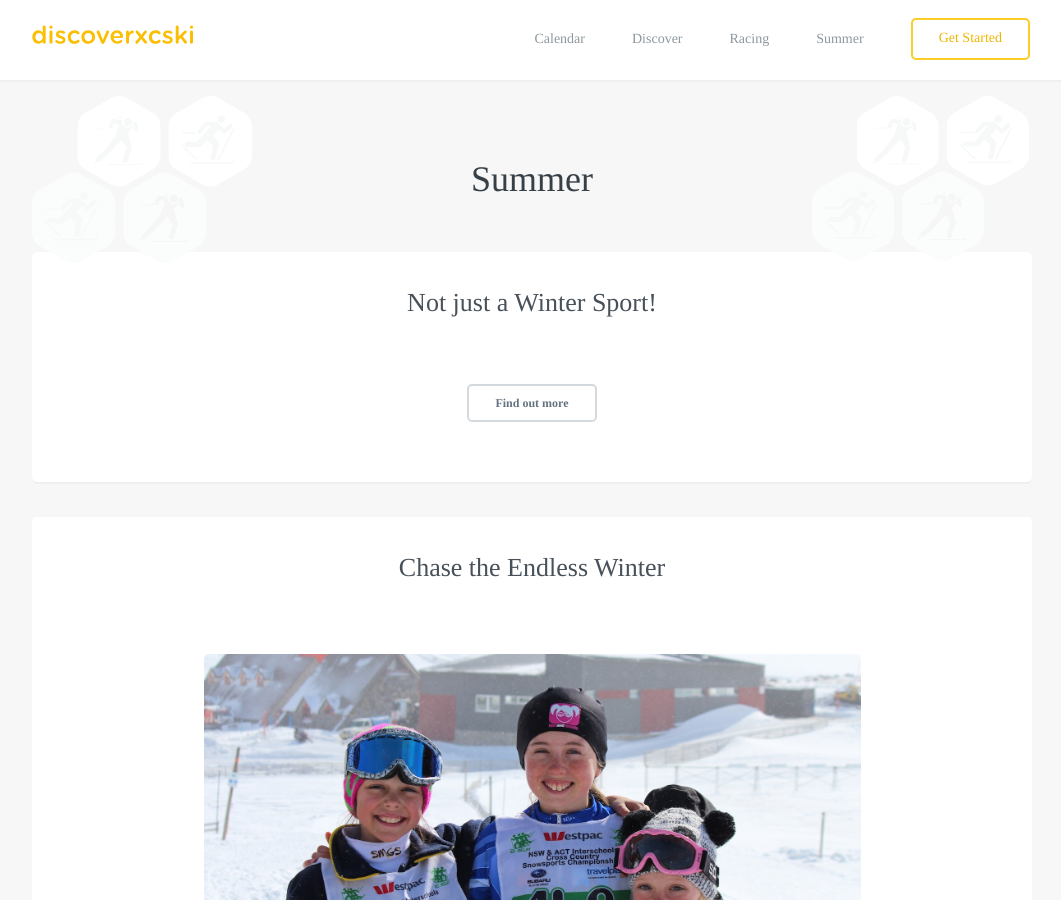
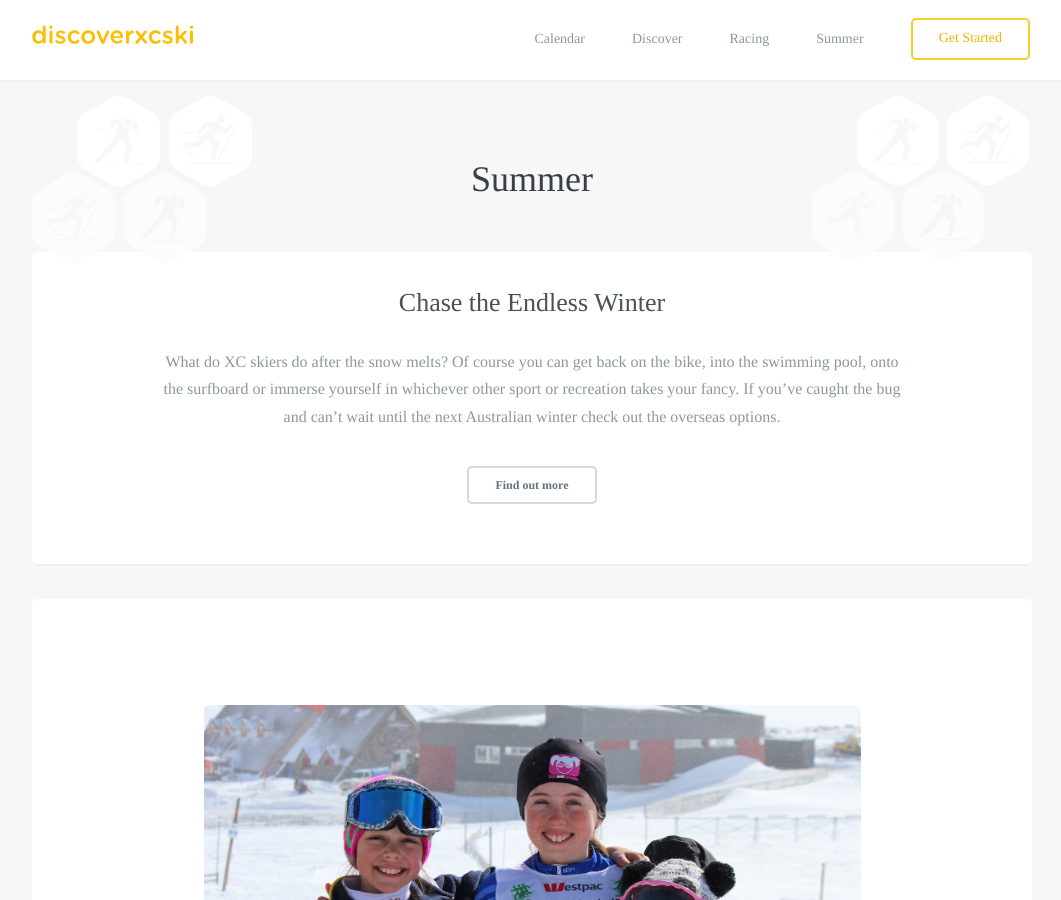
Before and after one commit to robcatto/robcatto.github.io, a Jekyll site: the page built from summer/index.html, in a window 1280 px wide and 900 px high. Shown: the whole window, without its empty margins (108-1169 px from the left). Built offline with Jekyll 4.4.1, drawn with Linux system fonts in a browser that asks for light colours; some web fonts are replaced; Markdown is read by kramdown in place of the engine named in the settings.

Commit message:
Update index.html

```diff
--- a/summer/index.html
+++ b/summer/index.html
@@ -33,14 +33,14 @@ layout: default
 
 
                 <section class="mobile_section">
-                    <h3>Not just a Winter Sport!</h3>
-                    <p>
+                    <h3>Chase the Endless Winter</h3>
+                    <p>  What do XC skiers do after the snow melts? Of course you can get back on the bike, into the swimming pool, onto the surfboard or immerse yourself in whichever other sport or recreation takes your fancy. If you’ve caught the bug and can’t wait until the next Australian winter check out the overseas options.
                      </p>
                     <a class="button small dark" href="/summer/endless-winter" data-featurette="analytics-click-event" data-event-category="button" data-event-action="M: Clicked Design an iOS Game" data-event-label="Source: Homepage Alt" id="featurette-35">Find out more</a>
                 </section>
 
                 <section class="mobile_section" style="border-bottom: none;">
-                <h3>Chase the Endless Winter</h3>
+                <h3></h3>
                 <p>
                 </p>
                 <div class="one">
```
